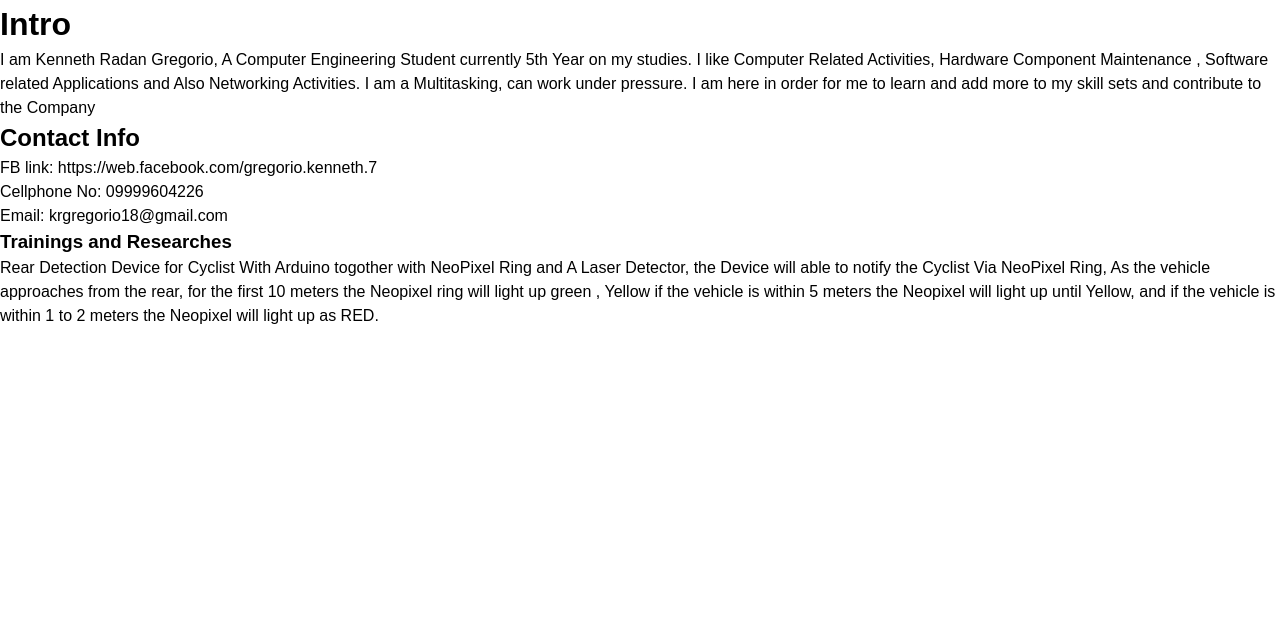
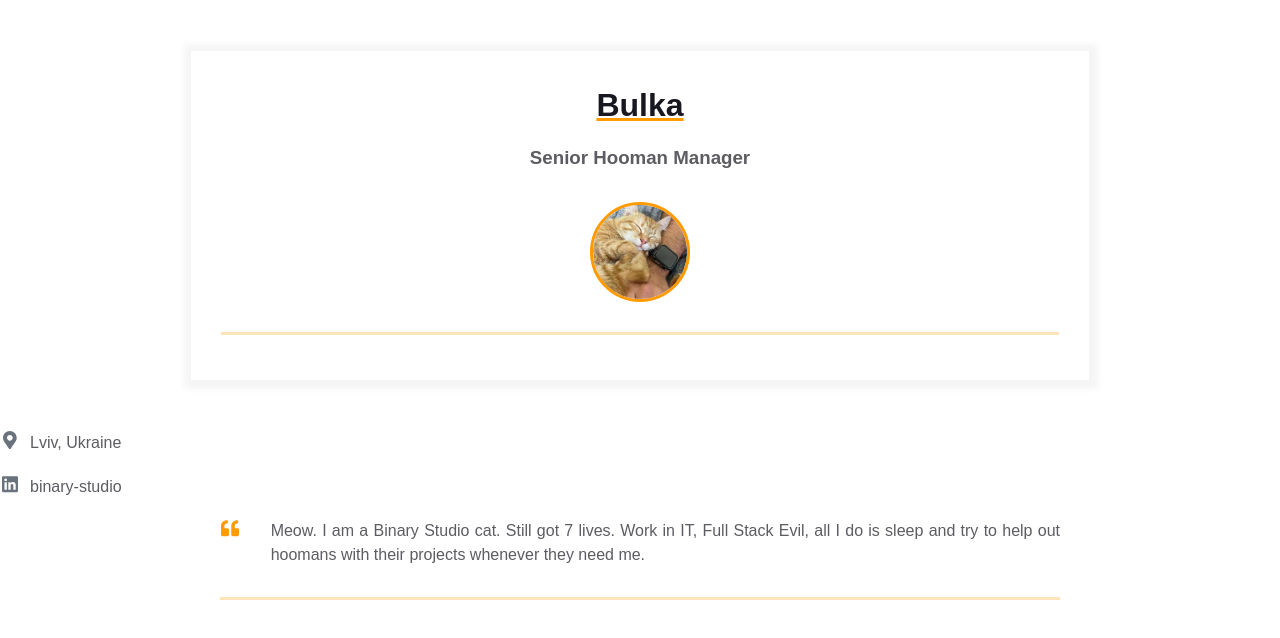
Before and after one commit to Shockmore18/homepage, a plain HTML site: page index.html in a window 1280 px wide. Drawn offline with Linux system fonts and the light colour scheme.

Commit message:
Adding CSS codes And Image Assets

```diff
--- a/index.html
+++ b/index.html
@@ -10,33 +10,67 @@
 
   <body>
 
-    <h1>
-      Intro
-    </h1>
-    <p1>
-        I am Kenneth Radan Gregorio, A Computer Engineering Student currently 5th Year on my studies. I like Computer Related Activities, Hardware Component Maintenance , Software related Applications and Also Networking Activities. I am a Multitasking, can work under pressure. I am here in order for me to learn and add more to my skill sets and contribute to the Company
-    </p1>
+  <main>
+  <div class="resume">
+    <div class="container">
+      <div class="resume__block">
+        <h1 class="contact-info__header">Bulka</h1>
+        <h3 class="contact-info__sub-header">Senior Hooman Manager</h3>
 
-    <h2>
-      Contact Info
-    </h2>
-    <p2>
-      FB link: https://web.facebook.com/gregorio.kenneth.7 <br>
-      Cellphone No: 09999604226 <br>
-      Email: krgregorio18@gmail.com
-    </p2>
+        <div class="contact_info_container fh">
+          <div class="contact-info__block"></div>
 
-    <h3>
-      Trainings and Researches
-    </h3>
-    <p3>
-      Rear Detection Device for Cyclist
-      With Arduino togother with NeoPixel Ring and A Laser Detector, the Device will able to notify the Cyclist Via NeoPixel Ring, As the vehicle
-      approaches from the rear, for the first 10 meters the Neopixel ring will light up green , Yellow if the vehicle is within 5 meters the Neopixel will
-      light up until Yellow, and if the vehicle is within 1 to 2 meters the Neopixel will light up as RED.
+          <div class="contact-info__block contact-info__block--center">
+            <img class="contact-info__avatar" src="assets/avatar.jpg" alt="Avatar">
+          </div>
 
-    </p3>
+          <div class="contact-info__block"></div>
+        </div>
+      </div>
+    </div>
+  </div>
+  </main>
 
+  <a href="" rel="author" class="contact-info__item">
+  <div class="contact-info__item-icon-wrapper">
+    <svg class="contact-info__item-icon" xmlns="http://www.w3.org/2000/svg" viewBox="0 0 384 512">
+      <path
+        d="M172.268 501.67C26.97 291.031 0 269.413 0 192 0 85.961 85.961 0 192 0s192 85.961 192 192c0 77.413-26.97 99.031-172.268 309.67-9.535 13.774-29.93 13.773-39.464 0zM192 272c44.183 0 80-35.817 80-80s-35.817-80-80-80-80 35.817-80 80 35.817 80 80 80z">
+      </path>
+    </svg>
+  </div>
+  <span>Lviv, Ukraine</span>
+  </a>
+
+  <a href="https://ua.linkedin.com/company/binary-studio_241166" rel="author" class="contact-info__item">
+  <div class="contact-info__item-icon-wrapper">
+    <svg class="contact-info__item-icon" xmlns="http://www.w3.org/2000/svg" viewBox="0 0 448 512">
+      <path
+        d="M416 32H31.9C14.3 32 0 46.5 0 64.3v383.4C0 465.5 14.3 480 31.9 480H416c17.6 0 32-14.5 32-32.3V64.3c0-17.8-14.4-32.3-32-32.3zM135.4 416H69V202.2h66.5V416zm-33.2-243c-21.3 0-38.5-17.3-38.5-38.5S80.9 96 102.2 96c21.2 0 38.5 17.3 38.5 38.5 0 21.3-17.2 38.5-38.5 38.5zm282.1 243h-66.4V312c0-24.8-.5-56.7-34.5-56.7-34.6 0-39.9 27-39.9 54.9V416h-66.4V202.2h63.7v29.2h.9c8.9-16.8 30.6-34.5 62.9-34.5 67.2 0 79.7 44.3 79.7 101.9V416z">
+      </path>
+    </svg>
+  </div>
+  <span>binary-studio</span>
+</a>
+
+  <div class="container">
+  <div class="resume__block">
+    <div class="intro">
+      <div class="intro__icon-wrapper">
+        <svg class="intro__icon" xmlns="http://www.w3.org/2000/svg" viewBox="0 0 512 512">
+          <path
+            d="M464 256h-80v-64c0-35.3 28.7-64 64-64h8c13.3 0 24-10.7 24-24V56c0-13.3-10.7-24-24-24h-8c-88.4 0-160 71.6-160 160v240c0 26.5 21.5 48 48 48h128c26.5 0 48-21.5 48-48V304c0-26.5-21.5-48-48-48zm-288 0H96v-64c0-35.3 28.7-64 64-64h8c13.3 0 24-10.7 24-24V56c0-13.3-10.7-24-24-24h-8C71.6 32 0 103.6 0 192v240c0 26.5 21.5 48 48 48h128c26.5 0 48-21.5 48-48V304c0-26.5-21.5-48-48-48z">
+          </path>
+        </svg>
+      </div>
+      <p class="intro_text">Meow.
+        I am a Binary Studio cat. Still got 7 lives. Work in IT, Full Stack Evil,
+        all I do is sleep and try to help out hoomans with their projects whenever
+        they need me.
+      </p>
+    </div>
+  </div>
+</div>
 
 
 
```
Also changed, not shown: assets/avatar.jpg (added).
